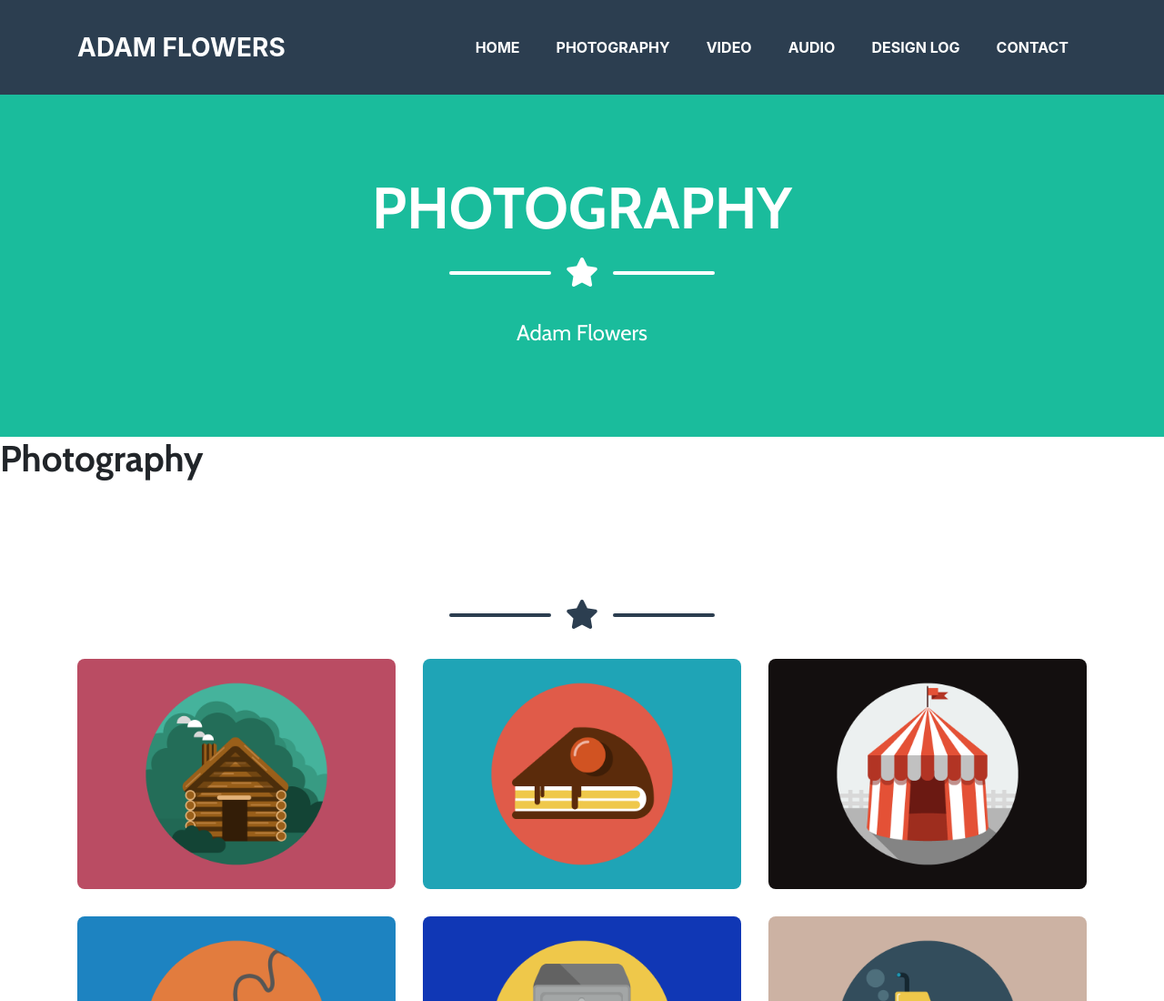
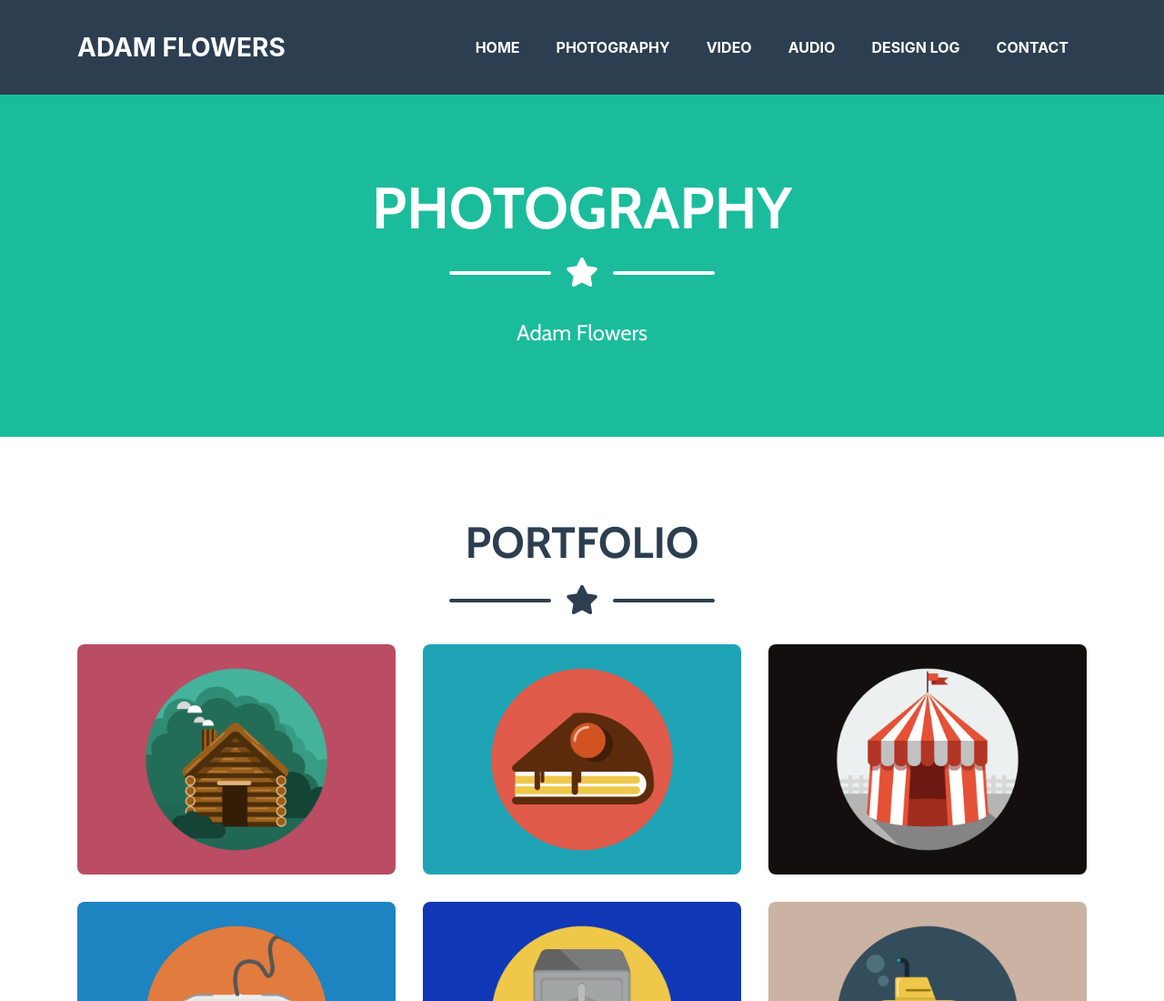
Before and after one commit to adamjflowers/mp-prototype, a plain HTML site: page photography.html in a window 1280 px wide. Shown: the top 1100 px of the page at 91% size. Drawn offline with nearby package versions, Linux system fonts and the light colour scheme.

Commit message:
Update photography.html

```diff
--- a/photography.html
+++ b/photography.html
@@ -75,13 +75,13 @@
     </div>
   </header>
 
-  <h1>Photography</h1>
 
   <!-- Portfolio Section -->
   <section class="page-section portfolio" id="portfolio">
     <div class="container">
 
       <!-- Portfolio Section Heading -->
+      <h2 class="page-section-heading text-center text-uppercase text-secondary mb-0">Portfolio</h2>
 
       <!-- Icon Divider -->
       <div class="divider-custom">
```
